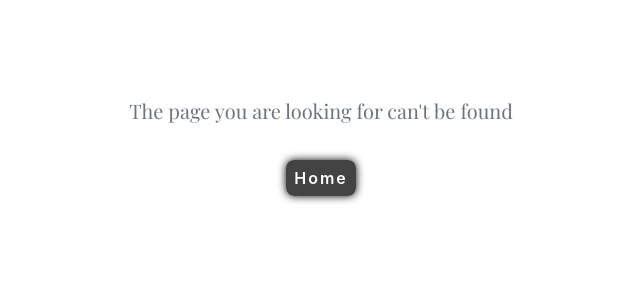
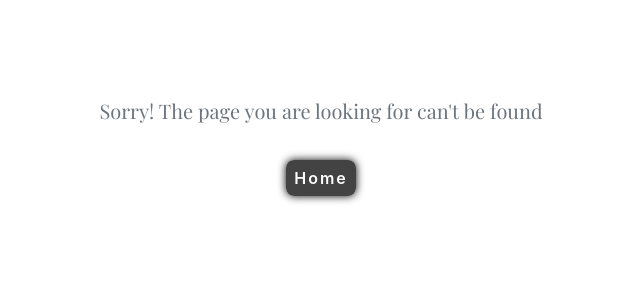
Before and after one commit to Bealby/lisa-fairfield-actress, a Flask app: template templates/error-messages/404.html in a window 1280 px wide. Shown: the part 239-539 px from the top of the page, without its empty margins (319-959 px from the left). Run offline with Flask 2, Linux system fonts and the light colour scheme; the template is opened without the code that fills it, so the values that code supplies are empty; some libraries are stand-ins or nearby versions; some web fonts are replaced.

Commit message:
Changd text content in 404/ 500

```diff
--- a/templates/error-messages/404.html
+++ b/templates/error-messages/404.html
@@ -6,7 +6,7 @@
         <div class="row">
             <div class="col-12">
                 <p class="mx-auto error-text text-muted text-center pl-2 pr-2">
-                    The page you are looking for can't be found
+                    Sorry! The page you are looking for can't be found
                 </p>
             </div>
             <div class="col-12 text-center mt-4 error-links">
--- a/templates/error-messages/500.html
+++ b/templates/error-messages/500.html
@@ -6,7 +6,7 @@
           <div class="row">
             <div class="col-12">
                 <p class="mx-auto error-text text-muted text-center pl-2 pr-2">
-                    The server encountered an error and could not complete your request
+                    Soory! The server encountered an error and could not complete your request
                 </p>
             </div>
             </div>
```
